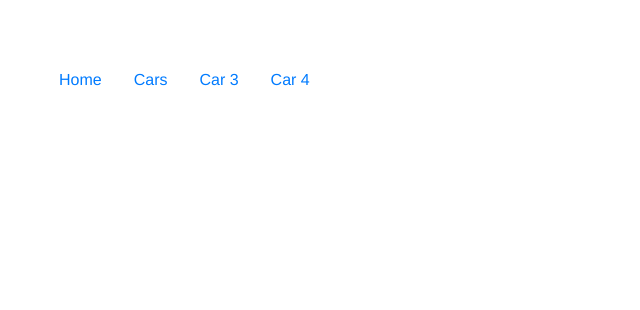
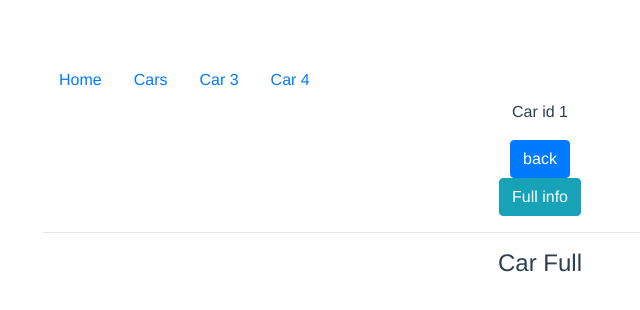
Before and after one commit to serge-prysiazhnyi/vue_course, a Vue app: page /car/1/full in a window 1280 px wide. Shown: the top 310 px of the page, without its empty margins (100-740 px from the left). Built offline with nearby package versions, Linux system fonts and the light colour scheme.

Commit message:
update router

```diff
--- a/src/components/pages/car.vue
+++ b/src/components/pages/car.vue
@@ -2,6 +2,16 @@
     <div>
         <p>Car id {{id}}</p>
         <button class="btn btn-primary" @click="goBackToCars">back</button>
+        <br>
+        <router-link
+            class="btn btn-info"
+            tag="button"
+            :to="{name: 'CarFull', params: {id}}"
+        >
+        Full info
+        </router-link>
+        <hr>
+        <router-view></router-view>
     </div>
 </template>
 
--- /dev/null
+++ b/src/components/pages/carFull.vue
@@ -0,0 +1,15 @@
+<template>
+    <div>
+        <h4>Car Full</h4>
+    </div>
+</template>
+
+<script>
+    export default {
+
+    }
+</script>
+
+<style lang="scss" scoped>
+
+</style>
--- a/src/routes.js
+++ b/src/routes.js
@@ -2,6 +2,7 @@ import VueRouter from 'vue-router';
 import Home from './components/pages/home';
 import Cars from './components/pages/cars';
 import Car from './components/pages/car';
+import CarFull from './components/pages/carFull';
 
 export default new VueRouter ({
     routes: [
@@ -15,7 +16,14 @@ export default new VueRouter ({
         },
         {
             path: '/car/:id',
-            component: Car
+            component: Car,
+            children: [
+                {
+                    path: 'full',
+                    component: CarFull,
+                    name: 'CarFull'
+                }
+            ]
         }
     ],
     mode: 'history'
```
